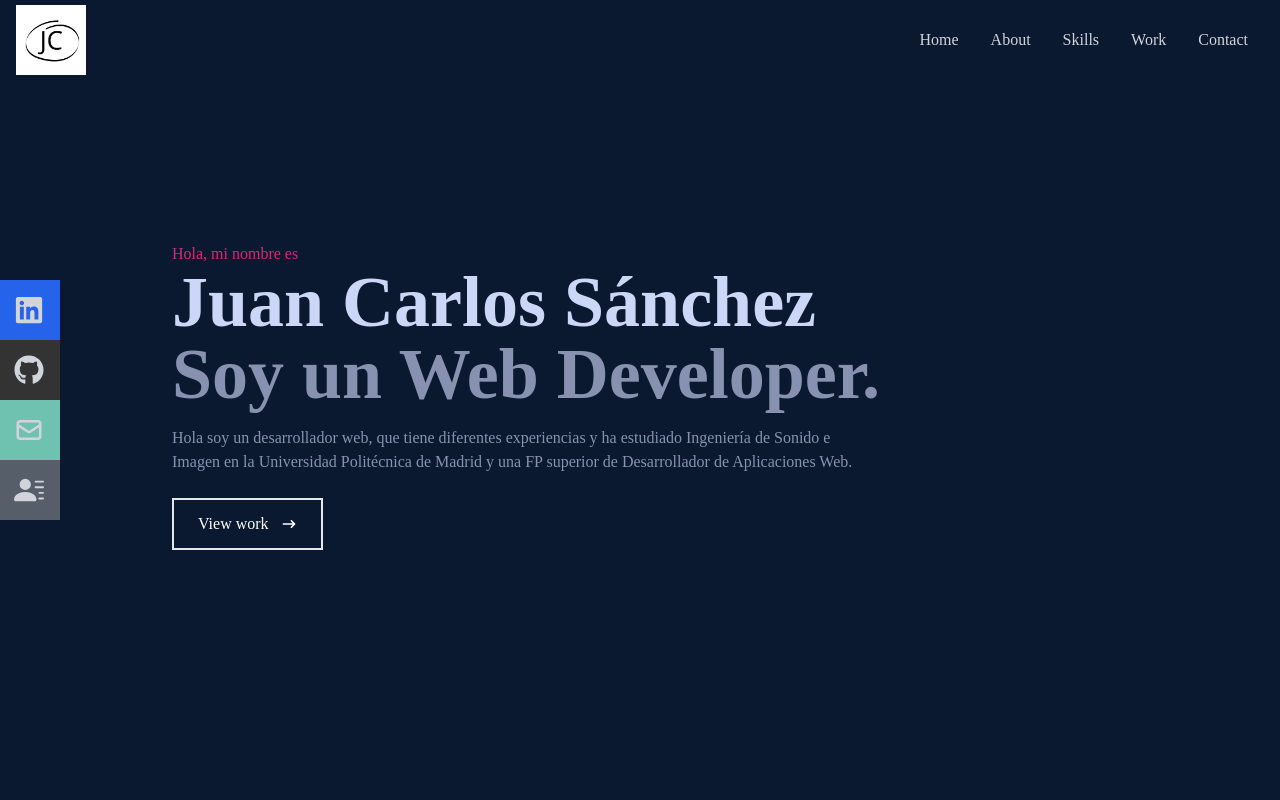
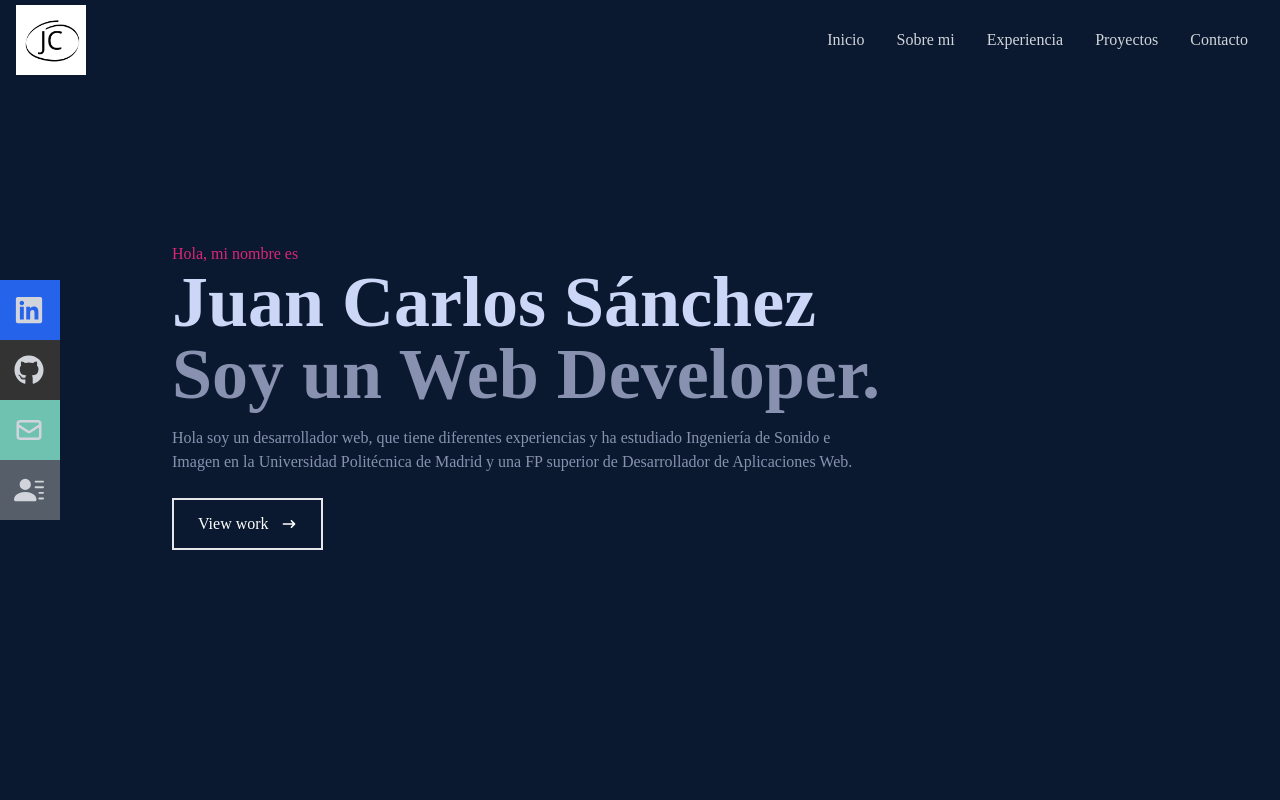
Before and after one commit to juancasanchez6/portfolio-react, a React (Create React App) app: page / in a window 1280 px wide. Shown: the top 800 px of the page. Built offline with nearby package versions, Linux system fonts and the light colour scheme.

Commit message:
Update-Portafolio

```diff
--- a/package.json
+++ b/package.json
@@ -10,6 +10,7 @@
     "react-dom": "^18.2.0",
     "react-icons": "^4.12.0",
     "react-scripts": "5.0.1",
+    "react-scroll": "^1.9.0",
     "web-vitals": "^2.1.4"
   },
   "scripts": {
--- a/src/App.js
+++ b/src/App.js
@@ -1,4 +1,5 @@
 import About from "./componentes/About";
+import Contact from "./componentes/Contact";
 import Home from "./componentes/Home";
 import Navbar from "./componentes/Navbar";
 import Skills from "./componentes/Skills";
@@ -12,6 +13,7 @@
      <About />
      <Skills />
      <Work />
+     <Contact />
     </div>
   );
 }
--- /dev/null
+++ b/src/componentes/Contact.js
@@ -0,0 +1,28 @@
+import React from "react";
+
+const Contact = () => {
+  return (
+    <div
+      name="contact"
+      className="w-full h-screen bg-[#0a192f] flex justify-center items-center p-4"
+    >
+      <form method="POST" action="https://getform.io/f/95f2b3ee-5bd2-41ea-872e-ab392e9fe6e7" className="flex flex-col max-w-[600px] w-full">
+        <div className="pb-8">
+          <p className="text-4xl font-bold inline border-b-4 border-b-pink-600 text-gray-300">
+            Contact
+          </p>
+          <p className="text-gray-300 py-4">
+            *Enviar el formulario a continuación o enciarme un email a
+            'jcsanchezr04@educarex.es'*
+          </p>
+        </div>
+        <input className="bg-[#ccd6f6] p-2" type="text" placeholder="Nombre" name="nombre" />
+        <input className="my-4 p-2 bg-[#ccd6f6]" type="email" placeholder="Email" name="email" />
+        <textarea className="bg-[#ccd6f6] p-2" name="mensaje" rows="10" placeholder="Mensaje"></textarea>
+        <button className="text-white border-2 hover:bg-pink-600 hover:border-pink-600 px-4 py-3 my-6 mx-auto flex items-center">Colabora con nosotros</button>
+      </form>
+    </div>
+  );
+};
+
+export default Contact;
--- a/src/componentes/Navbar.js
+++ b/src/componentes/Navbar.js
@@ -1,8 +1,15 @@
 import React, { useState } from "react";
-import { FaBars, FaTimes, FaGithub, FaLinkedin, FaFacebook } from "react-icons/fa";
+import {
+  FaBars,
+  FaTimes,
+  FaGithub,
+  FaLinkedin,
+  FaFacebook,
+} from "react-icons/fa";
 import { HiOutlineMail } from "react-icons/hi";
-import {BsFillPersonLinesFill} from 'react-icons/bs'
+import { BsFillPersonLinesFill } from "react-icons/bs";
 import Logo from "../assets/JC.png";
+import { Link } from "react-scroll";
 
 const Navbar = () => {
   const [nav, setNav] = useState(false);
@@ -19,11 +26,51 @@
       {/* menu */}
 
       <ul className="hidden md:flex">
-        <li>Home</li>
-        <li>About</li>
-        <li>Skills</li>
-        <li>Work</li>
-        <li>Contact</li>
+        <li>
+          <Link
+            to="home"
+            smooth={true}
+            duration={500}
+          >
+            Inicio
+          </Link>
+        </li>
+        <li>
+        <Link
+            to="about"
+            smooth={true}
+            duration={500}
+          >
+            Sobre mi
+          </Link>
+        </li>
+        <li>
+        <Link
+            to="skills"
+            smooth={true}
+            duration={500}
+          >
+            Experiencia
+          </Link>
+        </li>
+        <li>
+        <Link
+            to="work"
+            smooth={true}
+            duration={500}
+          >
+            Proyectos
+          </Link>
+        </li>
+        <li>
+        <Link
+            to="contact"
+            smooth={true}
+            duration={500}
+          >
+            Contacto
+          </Link>
+        </li>
       </ul>
 
       {/* Hamburger */}
@@ -32,7 +79,13 @@
       </div>
 
       {/* Movil menu */}
-      <ul className={!nav ? "hidden" : "absolute top-0 left-0 w-full h-screen bg-[#0a192f] flex flex-col justify-center items-center"}>
+      <ul
+        className={
+          !nav
+            ? "hidden"
+            : "absolute top-0 left-0 w-full h-screen bg-[#0a192f] flex flex-col justify-center items-center"
+        }
+      >
         <li className="py-6 text-4xl">Home</li>
         <li className="py-6 text-4xl">About</li>
         <li className="py-6 text-4xl">Skills</li>
@@ -44,26 +97,34 @@
       <div className="hidden lg:flex fixed flex-col top-[35%] left-0">
         <ul>
           <li className="w-[160px] h-[60px] flex justify-between items-center ml-[-100px] hover:ml-[-10px] duration-300 bg-blue-600">
-            <a className="flex justify-between items-center w-full text-gray-300"
-            href="/">
+            <a
+              className="flex justify-between items-center w-full text-gray-300"
+              href="/"
+            >
               Linkedin <FaLinkedin size={30} />
             </a>
           </li>
           <li className="w-[160px] h-[60px] flex justify-between items-center ml-[-100px] hover:ml-[-10px] duration-300 bg-[#333333]">
-            <a className="flex justify-between items-center w-full text-gray-300"
-            href="/">
+            <a
+              className="flex justify-between items-center w-full text-gray-300"
+              href="/"
+            >
               Github <FaGithub size={30} />
             </a>
           </li>
           <li className="w-[160px] h-[60px] flex justify-between items-center ml-[-100px] hover:ml-[-10px] duration-300 bg-[#6fc2b0]">
-            <a className="flex justify-between items-center w-full text-gray-300"
-            href="/">
+            <a
+              className="flex justify-between items-center w-full text-gray-300"
+              href="/"
+            >
               Email <HiOutlineMail size={30} />
             </a>
           </li>
           <li className="w-[160px] h-[60px] flex justify-between items-center ml-[-100px] hover:ml-[-10px] duration-300 bg-[#565f69]">
-            <a className="flex justify-between items-center w-full text-gray-300"
-            href="/">
+            <a
+              className="flex justify-between items-center w-full text-gray-300"
+              href="/"
+            >
               Resume <BsFillPersonLinesFill size={30} />
             </a>
           </li>
--- a/src/componentes/Skills.js
+++ b/src/componentes/Skills.js
@@ -8,7 +8,7 @@
 
 const Skills = () => {
   return (
-    <div name='skilss' className='w-full h-screen bg-[#0a192f]  text-gray-300'>
+    <div name='skills' className='w-full h-screen bg-[#0a192f]  text-gray-300'>
         {/* Contenedor */}
       <div className='max-w-[1000px] mx-auto flex flex-col w-full h-full'>
         <div className='mx-2'>
--- a/src/componentes/Work.js
+++ b/src/componentes/Work.js
@@ -13,8 +13,112 @@
           <p className="py-6"> Echa un vistazo a algunos de mis proyectos </p>
         </div>
 
+        {/* Container */}
         <div className="grid sm:grid-cols-2 md:grid-cols-3 gap-4">
+
+          {/* Grid item */}
           <div style={{backgroundImage: `url(${WorkImg})`}}
+           className="shadow-lg shadow-[#040c16] group container rounded-md flex justify-center items-center mx-auto content-div">
+
+            {/* Efecto Hover */}
+            <div className="opacity-0 group-hover:opacity-100">
+              <span className="text-2xl font-bold text-white tracking-wider">
+                Aplicación React JS
+              </span>
+              <div className="pt-8 text-center">
+                <a href="/">
+                  <button className="text-center rounded-lg px-4 py-3 m-2 bg-white text-gray-700 font-bold text-lg">Demo</button>
+                </a>
+                <a href="/">
+                  <button className="text-center rounded-lg px-4 py-3 m-2 bg-white text-gray-700 font-bold text-lg">Code</button>
+                </a>
+              </div>
+            </div>
+          </div>
+
+
+          {/* Grid item */}
+          <div style={{backgroundImage: `url(${realEstate})`}}
+           className="shadow-lg shadow-[#040c16] group container rounded-md flex justify-center items-center mx-auto content-div">
+
+            {/* Efecto Hover */}
+            <div className="opacity-0 group-hover:opacity-100">
+              <span className="text-2xl font-bold text-white tracking-wider">
+                Aplicación React JS
+              </span>
+              <div className="pt-8 text-center">
+                <a href="/">
+                  <button className="text-center rounded-lg px-4 py-3 m-2 bg-white text-gray-700 font-bold text-lg">Demo</button>
+                </a>
+                <a href="/">
+                  <button className="text-center rounded-lg px-4 py-3 m-2 bg-white text-gray-700 font-bold text-lg">Code</button>
+                </a>
+              </div>
+            </div>
+          </div>
+
+
+          {/* Grid item */}
+          <div style={{backgroundImage: `url(${WorkImg})`}}
+           className="shadow-lg shadow-[#040c16] group container rounded-md flex justify-center items-center mx-auto content-div">
+
+            {/* Efecto Hover */}
+            <div className="opacity-0 group-hover:opacity-100">
+              <span className="text-2xl font-bold text-white tracking-wider">
+                Aplicación React JS
+              </span>
+              <div className="pt-8 text-center">
+                <a href="/">
+                  <button className="text-center rounded-lg px-4 py-3 m-2 bg-white text-gray-700 font-bold text-lg">Demo</button>
+                </a>
+                <a href="/">
+                  <button className="text-center rounded-lg px-4 py-3 m-2 bg-white text-gray-700 font-bold text-lg">Code</button>
+                </a>
+              </div>
+            </div>
+          </div>
+
+          <div style={{backgroundImage: `url(${realEstate})`}}
+           className="shadow-lg shadow-[#040c16] group container rounded-md flex justify-center items-center mx-auto content-div">
+
+            {/* Efecto Hover */}
+            <div className="opacity-0 group-hover:opacity-100">
+              <span className="text-2xl font-bold text-white tracking-wider">
+                Aplicación React JS
+              </span>
+              <div className="pt-8 text-center">
+                <a href="/">
+                  <button className="text-center rounded-lg px-4 py-3 m-2 bg-white text-gray-700 font-bold text-lg">Demo</button>
+                </a>
+                <a href="/">
+                  <button className="text-center rounded-lg px-4 py-3 m-2 bg-white text-gray-700 font-bold text-lg">Code</button>
+                </a>
+              </div>
+            </div>
+          </div>
+
+
+          {/* Grid item */}
+          <div style={{backgroundImage: `url(${WorkImg})`}}
+           className="shadow-lg shadow-[#040c16] group container rounded-md flex justify-center items-center mx-auto content-div">
+
+            {/* Efecto Hover */}
+            <div className="opacity-0 group-hover:opacity-100">
+              <span className="text-2xl font-bold text-white tracking-wider">
+                Aplicación React JS
+              </span>
+              <div className="pt-8 text-center">
+                <a href="/">
+                  <button className="text-center rounded-lg px-4 py-3 m-2 bg-white text-gray-700 font-bold text-lg">Demo</button>
+                </a>
+                <a href="/">
+                  <button className="text-center rounded-lg px-4 py-3 m-2 bg-white text-gray-700 font-bold text-lg">Code</button>
+                </a>
+              </div>
+            </div>
+          </div>
+
+          <div style={{backgroundImage: `url(${realEstate})`}}
            className="shadow-lg shadow-[#040c16] group container rounded-md flex justify-center items-center mx-auto content-div">
 
             {/* Efecto Hover */}
```
Also changed, not shown: 1 other file (tests, documents, lock files or other folders).
